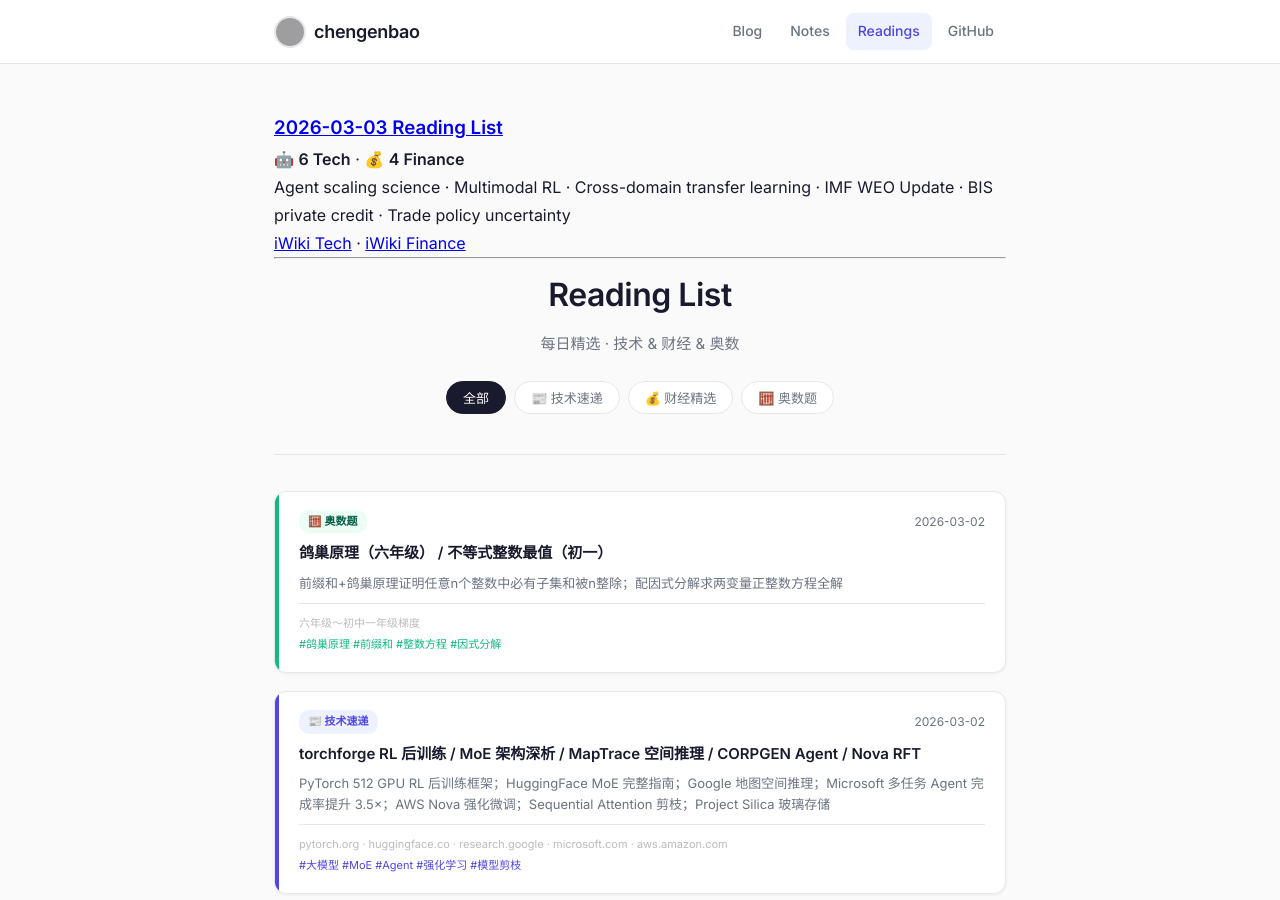
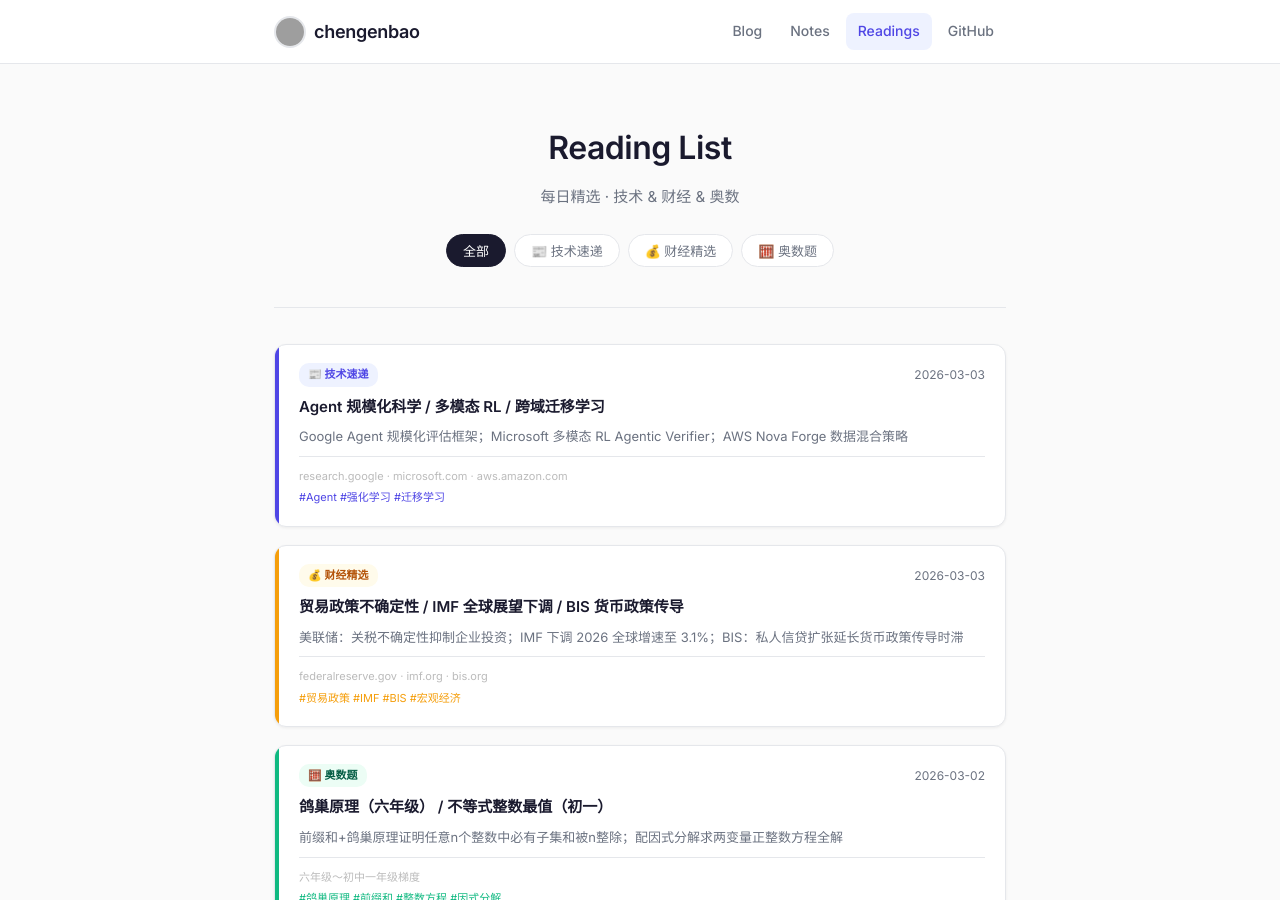
Before and after one commit to chengenbao/chengenbao.github.io, a Jekyll site: the page built from reading-list/index.md, in a window 1280 px wide and 900 px high. Built offline with Jekyll 4.4.1, drawn with Linux system fonts in a browser that asks for light colours; grey boxes are pictures that could not be loaded.

Commit message:
fix: replace malformed 2026-03-03 cards with correct HTML card format

```diff
--- a/reading-list/index.md
+++ b/reading-list/index.md
@@ -2,12 +2,6 @@
 layout: default
 title: "Reading List"
 permalink: /reading-list/
----
-### [2026-03-03 Reading List](/reading-list/2026-03-03/)
-🤖 **6 Tech** · 💰 **4 Finance**
-Agent scaling science · Multimodal RL · Cross-domain transfer learning · IMF WEO Update · BIS private credit · Trade policy uncertainty
-[iWiki Tech](https://iwiki.woa.com/p/4018372784) · [iWiki Finance](https://iwiki.woa.com/p/4018372790)
-
 ---
 
 
@@ -24,6 +18,39 @@ Agent scaling science · Multimodal RL · Cross-domain transfer learning · IMF
   </div>
 
   <div class="rl-grid">
+<a class="rl-card tech" href="/reading-list/2026-03-03-tech/">
+  <div class="rl-accent"></div>
+  <div class="rl-body">
+    <div class="rl-top">
+      <span class="rl-badge tech">📰 技术速递</span>
+      <time>2026-03-03</time>
+    </div>
+    <h2>Agent 规模化科学 / 多模态 RL / 跨域迁移学习</h2>
+    <p>Google Agent 规模化评估框架；Microsoft 多模态 RL Agentic Verifier；AWS Nova Forge 数据混合策略</p>
+    <div class="rl-meta">
+      <span class="rl-source">research.google · microsoft.com · aws.amazon.com</span>
+      <span class="rl-tags">#Agent #强化学习 #迁移学习</span>
+    </div>
+  </div>
+</a>
+
+<a class="rl-card finance" href="/reading-list/2026-03-03-finance/">
+  <div class="rl-accent"></div>
+  <div class="rl-body">
+    <div class="rl-top">
+      <span class="rl-badge finance">💰 财经精选</span>
+      <time>2026-03-03</time>
+    </div>
+    <h2>贸易政策不确定性 / IMF 全球展望下调 / BIS 货币政策传导</h2>
+    <p>美联储：关税不确定性抑制企业投资；IMF 下调 2026 全球增速至 3.1%；BIS：私人信贷扩张延长货币政策传导时滞</p>
+    <div class="rl-meta">
+      <span class="rl-source">federalreserve.gov · imf.org · bis.org</span>
+      <span class="rl-tags">#贸易政策 #IMF #BIS #宏观经济</span>
+    </div>
+  </div>
+</a>
+
+
 <a class="rl-card math" href="/reading-list/2026-03-02-math/">
   <div class="rl-accent"></div>
   <div class="rl-body">
```
